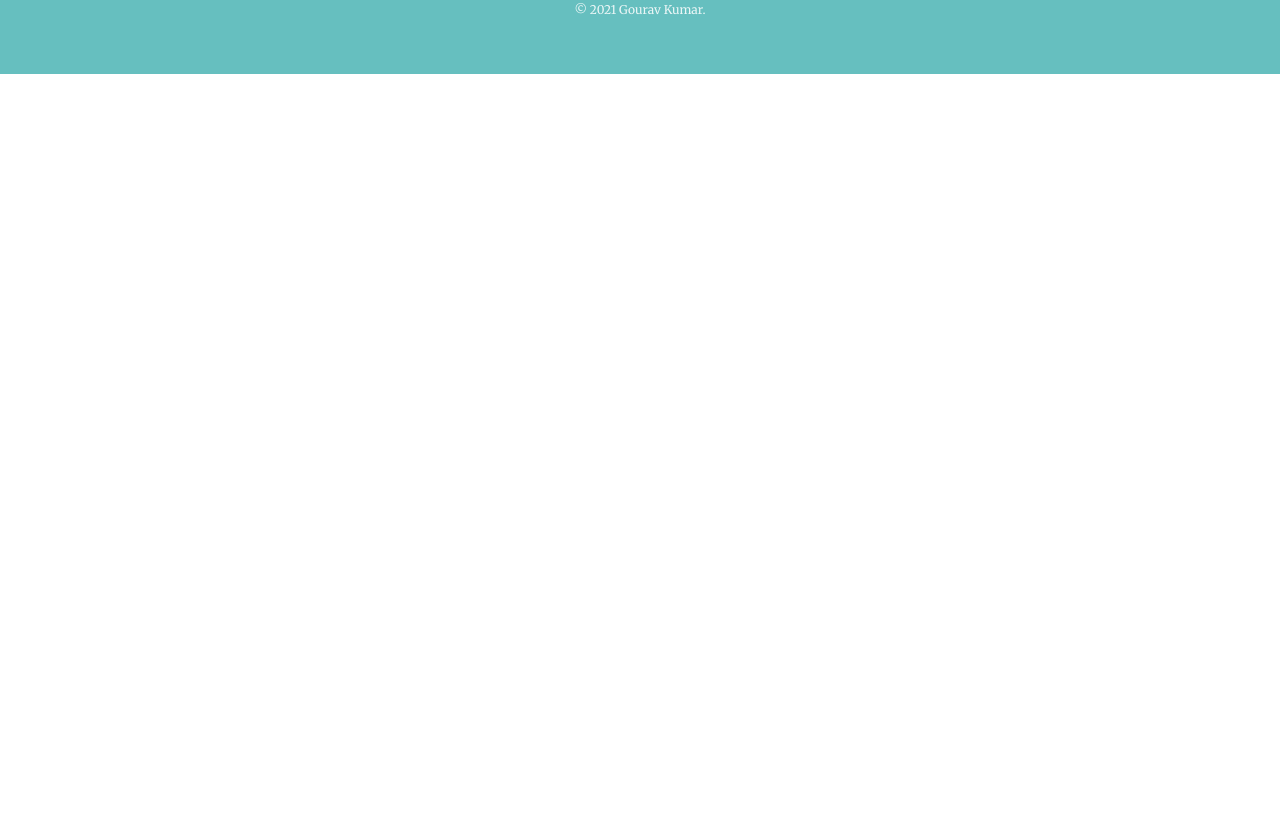
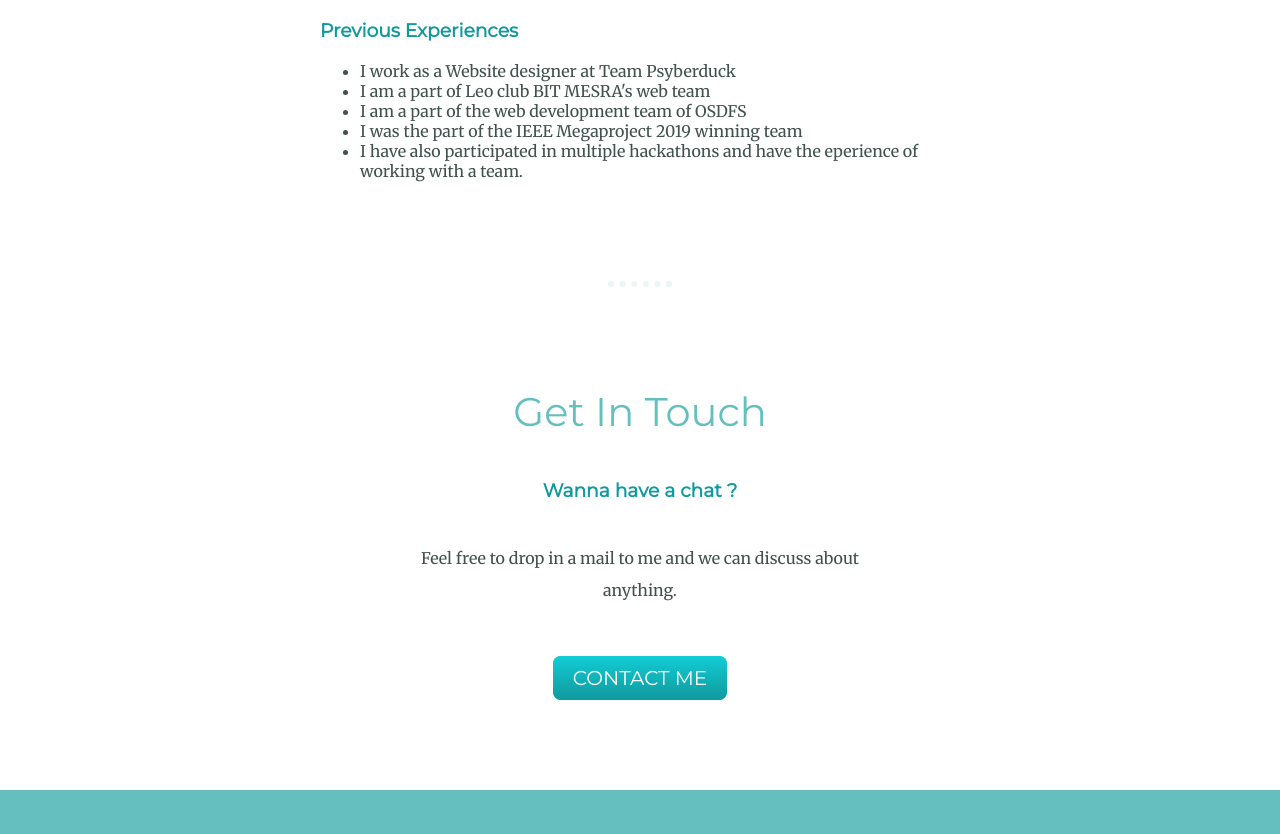
Before and after one commit to GouravKumar192837/cv, a plain HTML site: page index.html in a window 1280 px wide. Shown: the part 2945-3779 px from the top of the page. Before the commit the page ends 3019 px from the top, so only its background shows below. Drawn offline with Linux system fonts and the light colour scheme.

Commit message:
index.html updated

```diff
--- a/index.html
+++ b/index.html
@@ -38,6 +38,18 @@
                     <h3>DATA STRUCTURES and ALGORITHMS</h3>
                     <p>I like coding,solving problems and participating in various coding contests.I am always very eager to learn in depth about all the techniques of solving various problems.</p>
         </div>
+        <hr>
+        <div class="skill-row">
+                    <img class="exp" src="images/success.png" alt="">
+                    <h3>Previous Experiences</h3>
+                    <ul>
+                        <li> I work as a Website designer at Team Psyberduck</li>
+                        <li> I am a part of Leo club BIT MESRA's web team</li>
+                        <li> I am a part of the web development team of OSDFS</li>
+                        <li> I was the part of the IEEE Megaproject 2019 winning team</li>
+                        <li> I have also participated in multiple hackathons and have the eperience of working with a team.</li>
+                    </ul>
+        </div>
         </div>
   <hr>
         <div class="contact-me">
@@ -52,6 +64,7 @@
 <div class="bottom-container">
   <a class="footer-link" href="https://www.linkedin.com/in/gourav-kumar-77342b1a2/"><img src="images/linkedin%20(1).png"></a>
   <a class="footer-link" href="https://www.facebook.com/profile.php?id=100005851597874"><img src="images/facebook.png"></a>
+  <a class="footer-link" href="https://github.com/GouravKumar192837"><img src="images/github.png"></a>
   <p class="copyright">© 2021 Gourav Kumar.</p>
 </div>
 
```
